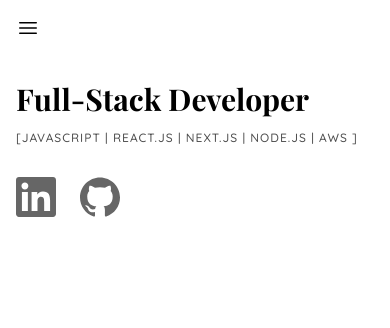
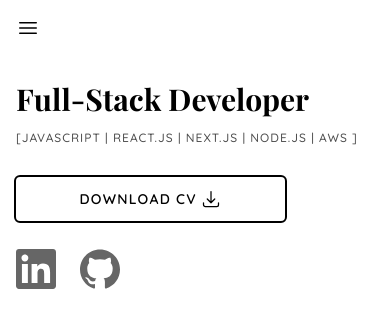
Before and after one commit to kirill-develops/portfolio-kirill-tchentsov-2024, a Next.js app: page / in a window 390 px wide. Shown: the top 328 px of the page. Built offline with nearby package versions, Linux system fonts and the light colour scheme; a web font is replaced by a local one.

Commit message:
added download CV button

```diff
--- a/src/app/page.tsx
+++ b/src/app/page.tsx
@@ -5,10 +5,7 @@ import {
    HeadingsFrame,
 } from '@/app/ui/Frames';
 import Drawer from '@/app/ui/DrawerComponent';
-import {
-   SectionHeading,
-   SectionSubheading,
-} from '@/app/ui/Typography';
+import { SectionHeading, SectionSubheading } from '@/app/ui/Typography';
 import AboutSection from './ui/Sections/AboutSection';
 import HeroBanner from './ui/Sections/HeroBanner';
 
--- a/src/app/ui/Sections/HeroBanner.tsx
+++ b/src/app/ui/Sections/HeroBanner.tsx
@@ -4,16 +4,30 @@ import GithubSVG from '../svg/github';
 import Link from 'next/link';
 import LinkedinSVG from '../svg/linkedin';
 import { ReactChildProps } from '@/app/lib/genericTypes';
+import DownloadSVG from '../svg/download';
 
-interface IconLinkProps extends ReactChildProps {
+interface LinkProps extends ReactChildProps {
    url: string;
 }
 
-function IconLink({ children, url }: IconLinkProps): JSX.Element {
+function IconLink({ children, url }: LinkProps): JSX.Element {
    return (
       <Link
          href={url}
-         className=" cursor-pointer text-[#666666] hover:text-page-blue"
+         className="cursor-pointer text-[#666666] hover:text-page-blue"
+         target="_blank"
+         rel="noopener"
+      >
+         {children}
+      </Link>
+   );
+}
+
+function ButtonLink({ children, url }: LinkProps): JSX.Element {
+   return (
+      <Link
+         href={url}
+         className="flex w-9/12 justify-center gap-x-1 rounded px-4 py-3 font-sans text-sm font-semibold uppercase tracking-[1.25px] outline outline-2 hover:bg-drawer hover:outline-page-blue sm:w-max"
          target="_blank"
          rel="noopener"
       >
@@ -34,6 +48,10 @@ export default function HeroBanner(): JSX.Element {
                [JavaScript | React.js | Next.js | Node.js | AWS ]
             </PageSubtitle>
          </div>
+         <ButtonLink url="https://drive.google.com/file/d/1mfVQmMqKMkeoGup0HQkNQ0a5cDCPKZuV/view?usp=drive_link">
+            Download CV
+            <DownloadSVG />
+         </ButtonLink>
          <div className="flex gap-x-6">
             <IconLink url="https://www.linkedin.com/in/kirill-tchentsov/">
                <LinkedinSVG />
--- /dev/null
+++ b/src/app/ui/svg/download.tsx
@@ -0,0 +1,18 @@
+export default function DownloadSVG(): JSX.Element {
+   return (
+      <svg
+         xmlns="http://www.w3.org/2000/svg"
+         fill="none"
+         viewBox="0 0 24 24"
+         stroke-width="1.5"
+         stroke="currentColor"
+         className="inline-block h-5 w-5"
+      >
+         <path
+            stroke-linecap="round"
+            stroke-linejoin="round"
+            d="M3 16.5v2.25A2.25 2.25 0 0 0 5.25 21h13.5A2.25 2.25 0 0 0 21 18.75V16.5M16.5 12 12 16.5m0 0L7.5 12m4.5 4.5V3"
+         />
+      </svg>
+   );
+}
```
